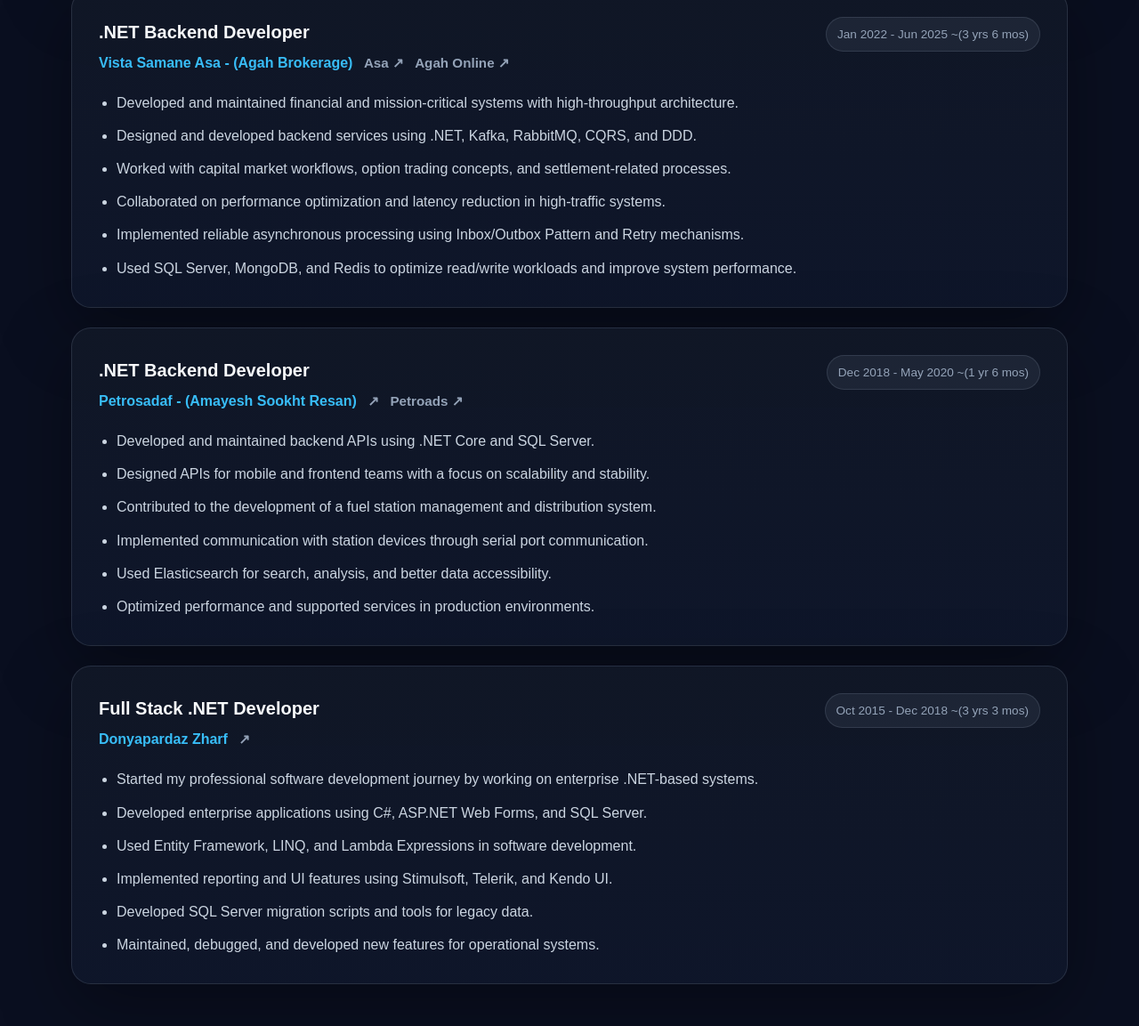
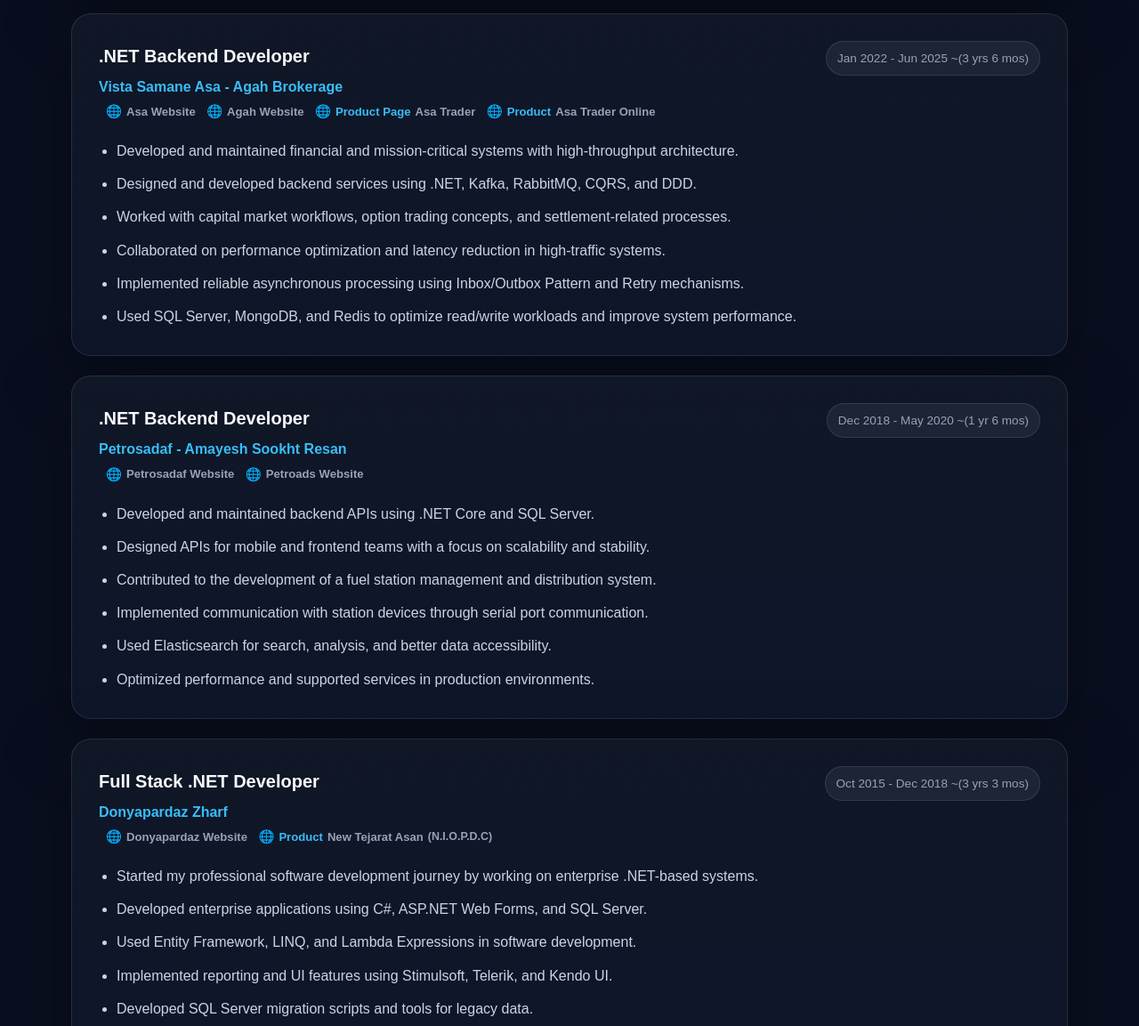
Before and after one commit to amirhossein-tohidi/amirhossein-tohidi.github.io, a plain HTML site: page index.html in a window 1280 px wide. Shown: the part 3822-4975 px from the top of the page at 89% size. Drawn offline with Linux system fonts and the light colour scheme.

Commit message:
feat: enhance company links in portfolio

```diff
--- a/assets/css/styles.css
+++ b/assets/css/styles.css
@@ -372,16 +372,33 @@ h2 {
 .company-link {
     display: inline-flex;
     align-items: center;
-    justify-content: center;
+    gap: 5px;
     margin-left: 8px;
     color: var(--text-soft);
-    font-size: 0.95rem;
+    font-size: 0.82rem;
+    font-weight: 700;
+    vertical-align: middle;
     transition: color 0.2s ease, transform 0.2s ease;
 }
 
 .company-link:hover {
     color: var(--primary);
     transform: translateY(-1px);
+}
+
+.company-link-icon {
+    font-size: 0.9rem;
+    line-height: 1;
+}
+
+.company-link-type {
+    color: var(--primary);
+}
+
+.company-link-meta {
+    color: var(--text-soft);
+    font-size: 0.78rem;
+    font-weight: 600;
 }
 
 .experience-list {
--- a/index.html
+++ b/index.html
@@ -6,7 +6,7 @@
     <meta name="description" content="Personal developer portfolio of Amirhossein Tohidi, .NET Backend Developer."/>
     <title>Amirhossein Tohidi | .NET Backend Developer</title>
 
-    <link rel="icon" type="image/svg+xml" href="assets/images/favicon.svg" />
+    <link rel="icon" type="image/svg+xml" href="assets/images/favicon.svg"/>
     <link rel="stylesheet" href="assets/css/styles.css"/>
 </head>
 <body>
@@ -261,10 +261,18 @@
                     <div class="experience-header">
                         <div>
                             <h3>.NET Backend Developer</h3>
-                            <p class="company">Samane Tadbiravaran Payam Emrooz (Setap)
-                                <a href="https://setupits.com" target="_blank" rel="noopener noreferrer" class="company-link" aria-label="Setap website">↗</a>
-                                <a href="https://aaniro.ir" target="_blank" rel="noopener noreferrer" class="company-link" aria-label="Aaniro product website">Aaniro ↗</a>
-                            </p>
+                            <p class="company">Samane Tadbiravaran Payam Emrooz (Setap)</p>
+                            <div class="company-links">
+                                <a href="https://setupits.com" target="_blank" rel="noopener noreferrer" class="company-link" aria-label="Setap website">
+                                    <span class="company-link-icon">🌐</span>
+                                    <span>Setap Website</span>
+                                </a>
+                                <a href="https://aaniro.ir" target="_blank" rel="noopener noreferrer" class="company-link" aria-label="Aaniro product website">
+                                    <span class="company-link-icon">🌐</span>
+                                    <span class="company-link-type">Product</span>
+                                    <span>Aaniro</span>
+                                </a>
+                            </div>
                         </div>
                         <span class="date">Jun 2025 - Mar 2026 ~(10 mos)</span>
                     </div>
@@ -282,10 +290,27 @@
                     <div class="experience-header">
                         <div>
                             <h3>.NET Backend Developer</h3>
-                            <p class="company">Vista Samane Asa - (Agah Brokerage)
-                                <a href="https://asax.ir" target="_blank" rel="noopener noreferrer" class="company-link" aria-label="Asa website">Asa ↗</a>
-                                <a href="https://online.agah.com" target="_blank" rel="noopener noreferrer" class="company-link" aria-label="Agah online trading platform">Agah Online ↗</a>
-                            </p>
+                            <p class="company">Vista Samane Asa - Agah Brokerage</p>
+                            <div class="company-links">
+                                <a href="https://asax.ir" target="_blank" rel="noopener noreferrer" class="company-link" aria-label="Asa company website">
+                                    <span class="company-link-icon">🌐</span>
+                                    <span>Asa Website</span>
+                                </a>
+                                <a href="https://agah.com/" target="_blank" rel="noopener noreferrer" class="company-link" aria-label="Agah website">
+                                    <span class="company-link-icon">🌐</span>
+                                    <span>Agah Website</span>
+                                </a>
+                                <a href="https://agah.com/asa-trader" target="_blank" rel="noopener noreferrer" class="company-link" aria-label="Asa Trader product introduction page">
+                                    <span class="company-link-icon">🌐</span>
+                                    <span class="company-link-type">Product Page</span>
+                                    <span>Asa Trader</span>
+                                </a>
+                                <a href="https://online.agah.com" target="_blank" rel="noopener noreferrer" class="company-link" aria-label="Asa Trader online platform">
+                                    <span class="company-link-icon">🌐</span>
+                                    <span class="company-link-type">Product</span>
+                                    <span>Asa Trader Online</span>
+                                </a>
+                            </div>
                         </div>
                         <span class="date">Jan 2022 - Jun 2025 ~(3 yrs 6 mos)</span>
                     </div>
@@ -304,10 +329,17 @@
                     <div class="experience-header">
                         <div>
                             <h3>.NET Backend Developer</h3>
-                            <p class="company">Petrosadaf - (Amayesh Sookht Resan)
-                                <a href="https://petrosadafco.com" target="_blank" rel="noopener noreferrer" class="company-link" aria-label="Petrosadaf company website">↗</a>
-                                <a href="https://petroads.com" target="_blank" rel="noopener noreferrer" class="company-link" aria-label="Petroads product website">Petroads ↗</a>
-                            </p>
+                            <p class="company">Petrosadaf - Amayesh Sookht Resan</p>
+                            <div class="company-links">
+                                <a href="https://petrosadafco.com" target="_blank" rel="noopener noreferrer" class="company-link" aria-label="Petrosadaf website">
+                                    <span class="company-link-icon">🌐</span>
+                                    <span>Petrosadaf Website</span>
+                                </a>
+                                <a href="https://petroads.com" target="_blank" rel="noopener noreferrer" class="company-link" aria-label="Petroads website">
+                                    <span class="company-link-icon">🌐</span>
+                                    <span>Petroads Website</span>
+                                </a>
+                            </div>
                         </div>
                         <span class="date">Dec 2018 - May 2020 ~(1 yr 6 mos)</span>
                     </div>
@@ -326,9 +358,19 @@
                     <div class="experience-header">
                         <div>
                             <h3>Full Stack .NET Developer</h3>
-                            <p class="company">Donyapardaz Zharf
-                                <a href="https://www.donyapardaz.com" target="_blank" rel="noopener noreferrer" class="company-link" aria-label="Donyapardaz website">↗</a>
-                            </p>
+                            <p class="company">Donyapardaz Zharf</p>
+                            <div class="company-links">
+                                <a href="https://www.donyapardaz.com" target="_blank" rel="noopener noreferrer" class="company-link" aria-label="Donyapardaz website">
+                                    <span class="company-link-icon">🌐</span>
+                                    <span>Donyapardaz Website</span>
+                                </a>
+                                <a href="https://newtejaratasan.niopdc.ir/" target="_blank" rel="noopener noreferrer" class="company-link" aria-label="New Tejarat Asan product website">
+                                    <span class="company-link-icon">🌐</span>
+                                    <span class="company-link-type">Product</span>
+                                    <span>New Tejarat Asan</span>
+                                    <span class="company-link-meta">(N.I.O.P.D.C)</span>
+                                </a>
+                            </div>
                         </div>
                         <span class="date">Oct 2015 - Dec 2018 ~(3 yrs 3 mos)</span>
                     </div>
```
